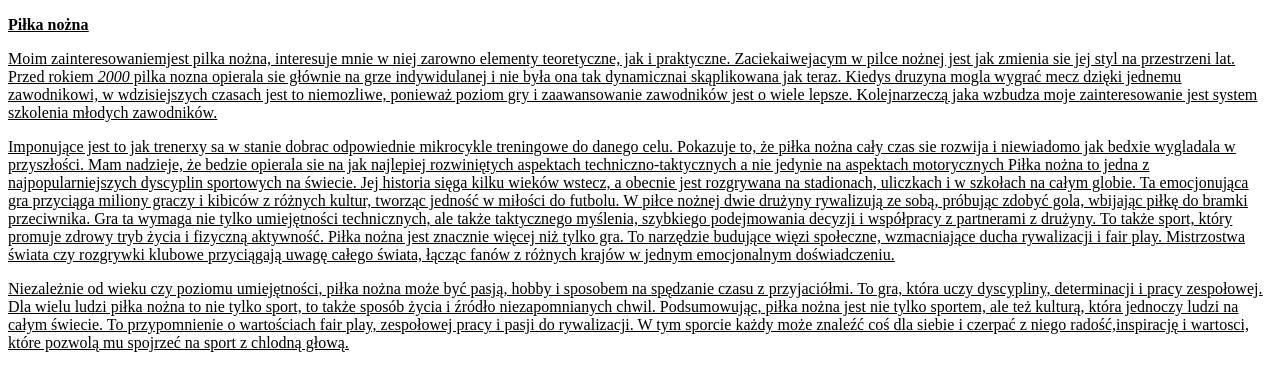
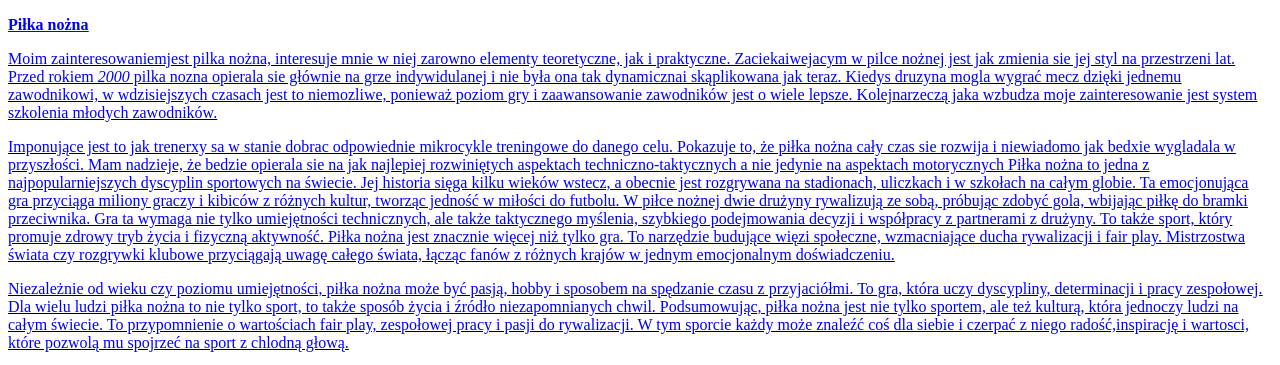
Before and after one commit to Milanitto7/milanitto7.github.io, a plain HTML site: page index.html in a window 1280 px wide. Shown: the top 365 px of the page. Drawn offline with Linux system fonts and the light colour scheme.

Commit message:
Update style.css

```diff
--- a/style.css
+++ b/style.css
@@ -1,3 +1,3 @@
-p{color: navy blue;}
+p{color: blue;}
 p{font-size:l-large;}
 body{border-color: pink;}
```
